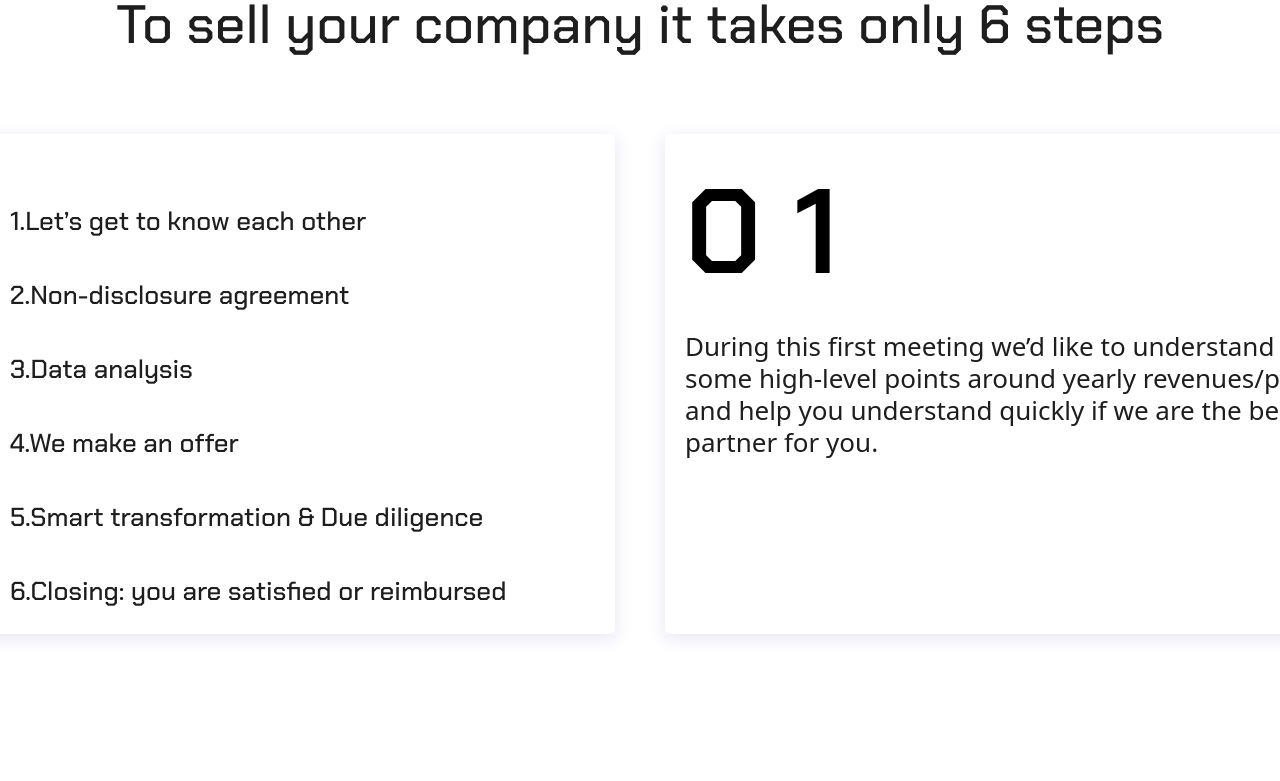
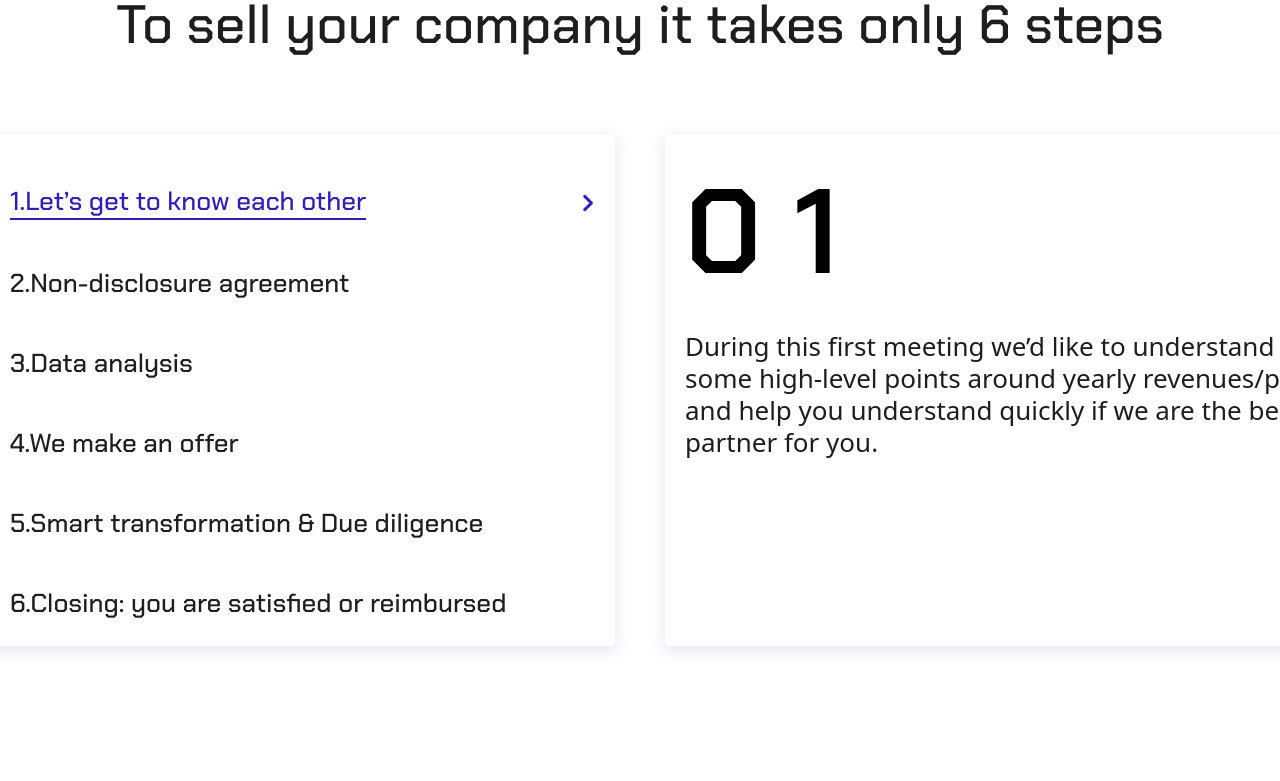
Before and after one commit to Arthur7711/lending-Page, a React (Create React App) app: page / in a window 1280 px wide. Shown: the part 4500-5281 px from the top of the page. Built offline with nearby package versions, Linux system fonts and the light colour scheme.

Commit message:
feat:(underMenu)

```diff
--- a/src/components/contact/Contact.js
+++ b/src/components/contact/Contact.js
@@ -16,6 +16,7 @@ const Contact = () => {
     phoneValue: phone,
     messageValue: message,
   });
+
   const { t } = useTranslation();
 
   function checkName(e) {
@@ -111,7 +112,7 @@ const Contact = () => {
               value={phone}
               onChange={checkPhone}
               type="text"
-              placeholder="+123 568 6354"
+              placeholder="123 568 6354"
             />
           </div>
         </div>
--- a/src/components/header/Header.js
+++ b/src/components/header/Header.js
@@ -14,6 +14,7 @@ const Header = () => {
     color: "#fff",
     borderBottom: "2px solid #fff",
   };
+
   return (
     <div className={styles.header}>
       <LogoPart />
@@ -21,18 +22,18 @@ const Header = () => {
         <div
           onClick={() => changeLanguage("en")}
           className={styles.eng}
-          style={localStorage.i18nextLng==='en' ? activeStyles : null}
+          style={localStorage.i18nextLng === "en" ? activeStyles : null}
         >
           Eng
         </div>
         <div
-          style={localStorage.i18nextLng==='it'  ? activeStyles : null}
+          style={localStorage.i18nextLng === "it" ? activeStyles : null}
           onClick={() => changeLanguage("it")}
           className={styles.itl}
         >
           Itl
         </div>
-        <AlertDialog widthP="144px" heightP="38px" fontP="16px" />
+        <AlertDialog widthP="160px" heightP="34px" fontP="16px" />
       </div>
     </div>
   );
--- a/src/components/underMenu/UnderMenu.js
+++ b/src/components/underMenu/UnderMenu.js
@@ -1,6 +1,7 @@
 import { useState } from "react";
 import styles from "./UnderMenu.module.css";
 import { useTranslation } from "react-i18next";
+import icon from "../../imgs/icon.png";
 
 const UnderMenu = () => {
   const { t } = useTranslation();
@@ -22,20 +23,41 @@ const UnderMenu = () => {
     t("inform5"),
     t("inform6"),
   ];
+
   const [info, setInfo] = useState(inform[0]);
   const [ind, setInd] = useState("0 1");
+  const [select, setSelect] = useState(0);
 
+  const activeStyles = {
+    color: "#321EB3",
+    borderBottom: "2px solid #321EB3",
+  };
+
+  const activeElem = {
+    display: "none",
+  };
   function changeInfo(id) {
     setInfo(inform[id]);
     setInd(`0 ${id + 1}`);
+    setSelect(id);
   }
+
   return (
     <div className={styles.infoPart}>
       <div className={styles.links}>
         {hrefs.map((el) => (
-          <p onClick={() => changeInfo(el.id)} key={el.id}>
-            {el.title}
-          </p>
+          <div className={styles.elStyle}>
+            <p
+              style={select === el.id ? activeStyles : null}
+              onClick={() => changeInfo(el.id)}
+              key={el.id}
+            >
+              {el.title}
+            </p>
+            <div className={styles.elImg} style={select!==el.id?activeElem:null}>
+              <img alt="img" src={icon} />
+            </div>
+          </div>
         ))}
       </div>
       <div className={styles.textPart}>
--- a/src/components/underMenu/UnderMenu.module.css
+++ b/src/components/underMenu/UnderMenu.module.css
@@ -9,16 +9,30 @@
   border-radius: 5px;
   padding-top: 30px;
   margin-right: 50px;
+  display: flex;
+  flex-direction: column;
+}
+.links .elStyle {
+  display: flex;
+  justify-content: space-between;
+  align-items: center;
 }
 .links p {
+  cursor: pointer;
   margin-left: 40px;
-  margin-top: 40px;
+  margin-top: 20px;
   font-family: "Chakra Petch";
-  font-style: normal;
   font-weight: 500;
   font-size: 26px;
   line-height: 34px;
   color: #1e1e1e;
+}
+.elImg {
+  width: 24px;
+  margin-right: 15px;
+}
+.elImg img {
+  width: 100%;
 }
 .textPart {
   background: #ffffff;
--- a/src/homePage/HomePage.module.css
+++ b/src/homePage/HomePage.module.css
@@ -1,5 +1,5 @@
 .home {
-  width: 1440px;
+  max-width: 1440px;
   background: #ffffff;
 }
 .relet {
```
Also changed, not shown: src/imgs/icon.png (added).
